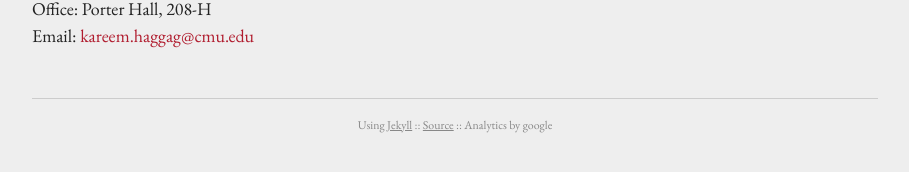
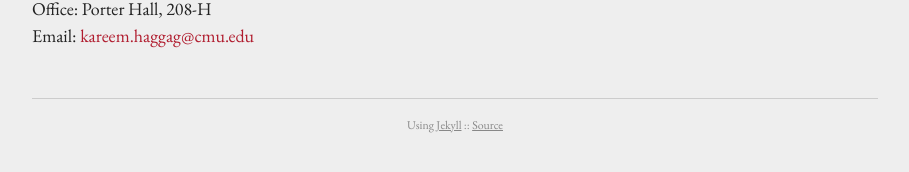
Before and after one commit to kareemhaggag/kareemhaggag.github.io, a Jekyll site: the page built from index.md, in a window 1280 px wide. Shown: the part 459-631 px from the top of the page, without its empty margins (185-1094 px from the left). Built offline with Jekyll 4.4.1, drawn with Linux system fonts in a browser that asks for light colours.

Commit message:
Update footer

```diff
--- a/_includes/footer.html
+++ b/_includes/footer.html
@@ -3,7 +3,4 @@
     {% if site.sourcecode %}
      :: <a href="https://github.com/kareemhaggag/kareemhaggag.github.io">Source</a>
     {% endif %}
-    {% if site.analytics.provider and page.analytics != false %}
-     :: Analytics by {{ site.analytics.provider }}
-    {% endif %}
 </footer>
```
